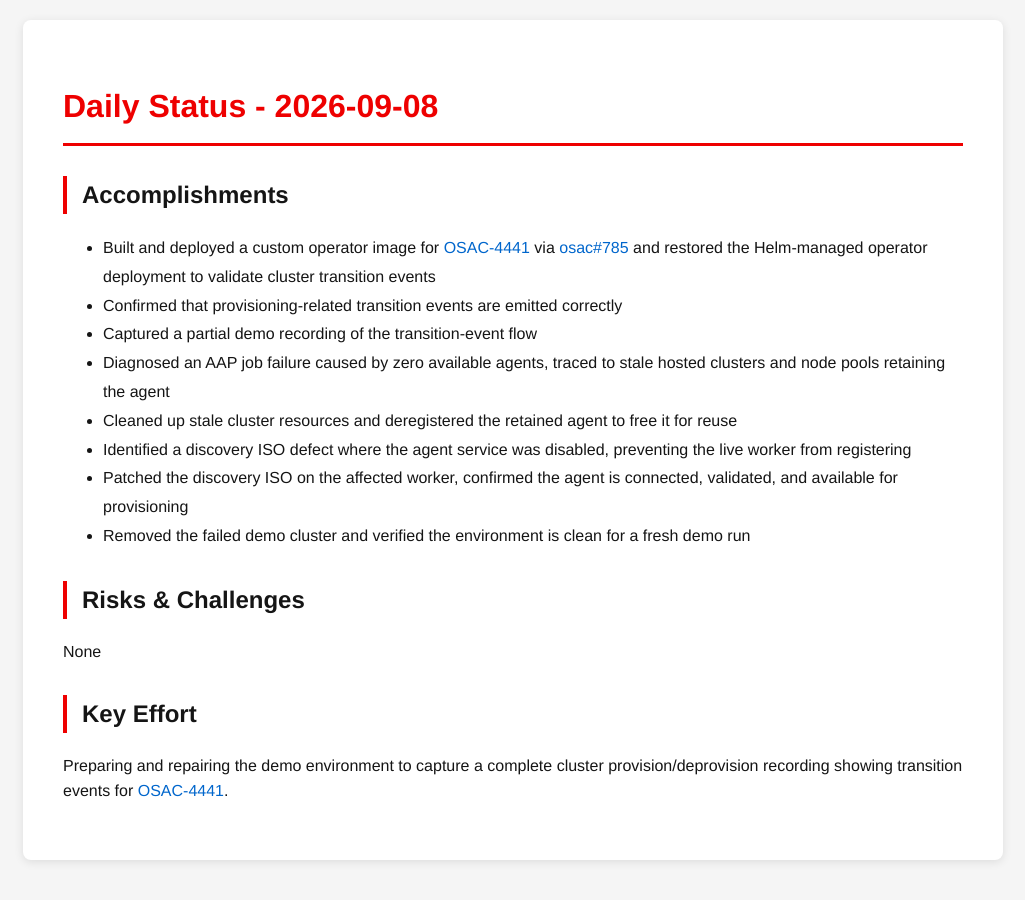
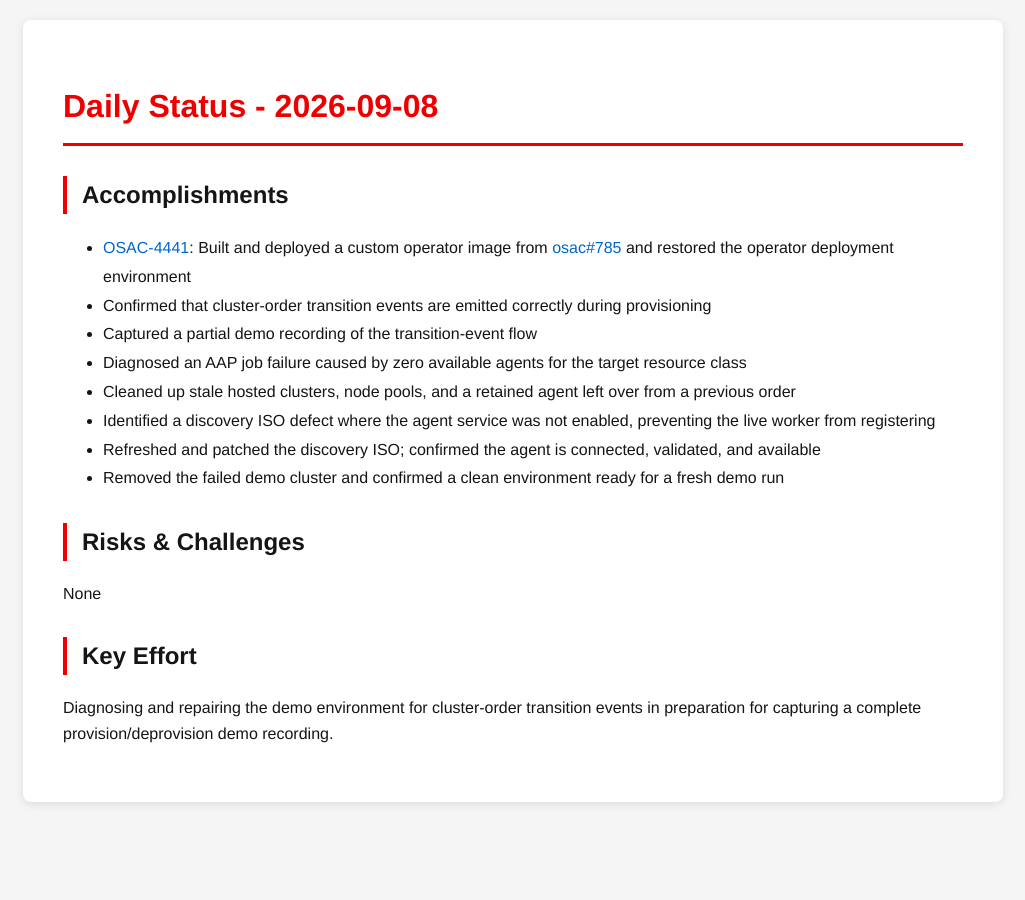
Before and after one commit to tzvatot/daily-status, a Jekyll site: the page built from 2026-09-08.md, in a window 1280 px wide. Shown: the whole page, without its empty margins (127-1152 px from the left). Built offline with Jekyll 4.4.1, drawn with Linux system fonts in a browser that asks for light colours.

Commit message:
Daily status update - 2026-09-08

```diff
--- a/2026-09-08.md
+++ b/2026-09-08.md
@@ -7,17 +7,17 @@ date: 2026-09-08
 # Daily Status - 2026-09-08
 
 ## Accomplishments
-- Built and deployed a custom operator image for [OSAC-4441](https://redhat.atlassian.net/browse/OSAC-4441) via [osac#785](https://github.com/osac-project/osac/pull/785) and restored the Helm-managed operator deployment to validate cluster transition events
-- Confirmed that provisioning-related transition events are emitted correctly
+- [OSAC-4441](https://redhat.atlassian.net/browse/OSAC-4441): Built and deployed a custom operator image from [osac#785](https://github.com/osac-project/osac/pull/785) and restored the operator deployment environment
+- Confirmed that cluster-order transition events are emitted correctly during provisioning
 - Captured a partial demo recording of the transition-event flow
-- Diagnosed an AAP job failure caused by zero available agents, traced to stale hosted clusters and node pools retaining the agent
-- Cleaned up stale cluster resources and deregistered the retained agent to free it for reuse
-- Identified a discovery ISO defect where the agent service was disabled, preventing the live worker from registering
-- Patched the discovery ISO on the affected worker, confirmed the agent is connected, validated, and available for provisioning
-- Removed the failed demo cluster and verified the environment is clean for a fresh demo run
+- Diagnosed an AAP job failure caused by zero available agents for the target resource class
+- Cleaned up stale hosted clusters, node pools, and a retained agent left over from a previous order
+- Identified a discovery ISO defect where the agent service was not enabled, preventing the live worker from registering
+- Refreshed and patched the discovery ISO; confirmed the agent is connected, validated, and available
+- Removed the failed demo cluster and confirmed a clean environment ready for a fresh demo run
 
 ## Risks & Challenges
 None
 
 ## Key Effort
-Preparing and repairing the demo environment to capture a complete cluster provision/deprovision recording showing transition events for [OSAC-4441](https://redhat.atlassian.net/browse/OSAC-4441).
+Diagnosing and repairing the demo environment for cluster-order transition events in preparation for capturing a complete provision/deprovision demo recording.
```
